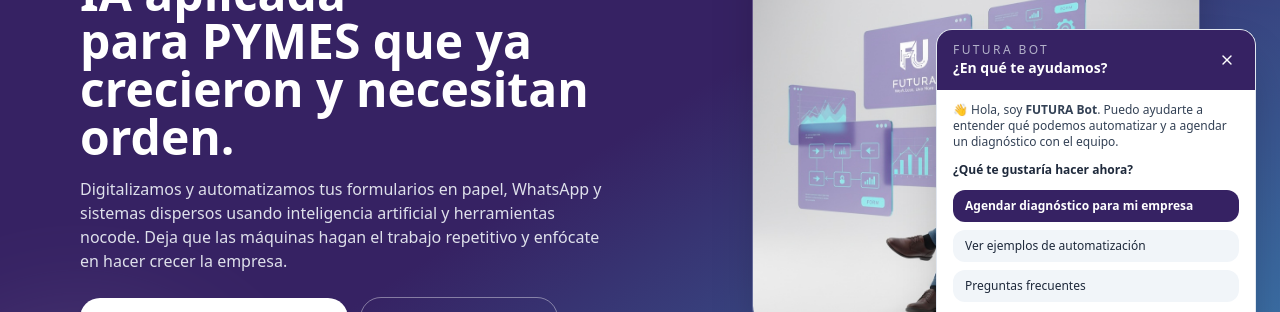
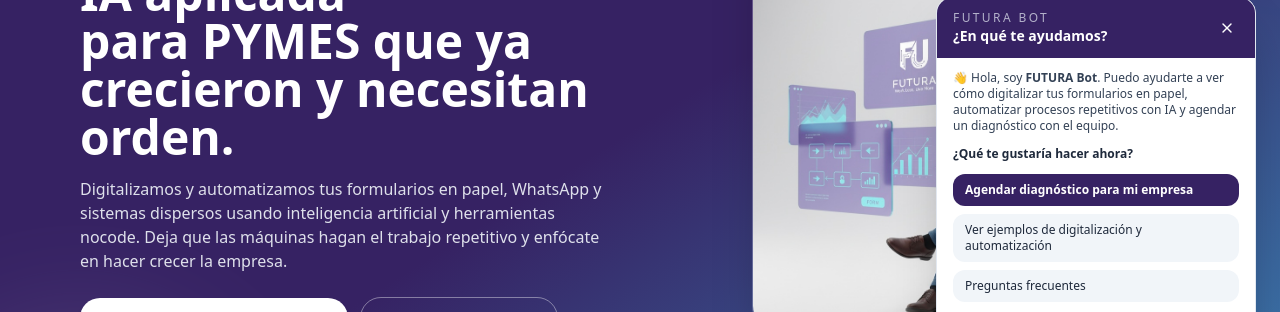
Before and after one commit to LuiisGo/futura-site, a Next.js app: page / in a window 1280 px wide. Both pictures are taken after a click on the button "Abrir chat de FUTURA". Shown: the part 357-669 px from the top of the page. Built offline with nearby package versions, Linux system fonts and the light colour scheme; no server answers.

Commit message:
Update ChatWidget.tsx

```diff
--- a/components/chat/ChatWidget.tsx
+++ b/components/chat/ChatWidget.tsx
@@ -150,8 +150,8 @@
     <div className="space-y-3">
       <p className="text-slate-700">
         👋 Hola, soy <span className="font-semibold">FUTURA Bot</span>. Puedo
-        ayudarte a entender qué podemos automatizar y a agendar un diagnóstico
-        con el equipo.
+        ayudarte a ver cómo digitalizar tus formularios en papel, automatizar
+        procesos repetitivos con IA y agendar un diagnóstico con el equipo.
       </p>
       <p className="font-semibold text-slate-800">
         ¿Qué te gustaría hacer ahora?
@@ -167,7 +167,7 @@
           onClick={() => onSelect("examples")}
           className="w-full text-left px-3 py-2 rounded-xl bg-slate-100 text-slate-800 text-xs font-medium hover:bg-slate-200 transition-colors"
         >
-          Ver ejemplos de automatización
+          Ver ejemplos de digitalización y automatización
         </button>
         <button
           onClick={() => onSelect("faq")}
@@ -195,16 +195,16 @@
     <div className="space-y-3">
       <p className="font-semibold text-slate-800 text-xs">FAQ rápidas</p>
       <FAQLine
-        q="¿Qué es un ERP-lite?"
-        a="Es un sistema de operación hecho a la medida sobre herramientas accesibles (Google, WhatsApp, n8n), en lugar de un ERP gigante y cerrado."
+        q="¿Qué significa que usan inteligencia artificial?"
+        a="La IA nos ayuda a entender mensajes en lenguaje natural, resumir información, responder sobre tus procesos y clasificar tareas automáticamente."
       />
       <FAQLine
-        q="¿Qué automatizan normalmente?"
-        a="Captura de datos, generación de reportes, alertas, tickets, órdenes, rutas, lealtad y más."
+        q="¿Necesito tener todo digitalizado antes?"
+        a="No. Parte del proyecto es justamente pasar de papel y archivos sueltos a flujos digitales para que luego la automatización y la IA puedan trabajar."
       />
       <FAQLine
         q="¿Pueden trabajar remoto?"
-        a="Sí, trabajamos 100% remoto para PYMES en Guatemala y LATAM."
+        a="Sí, podemos implementar todo a distancia para PYMES en Guatemala y otros países."
       />
       <button
         onClick={onBack}
@@ -229,23 +229,23 @@
   return (
     <div className="space-y-3">
       <p className="font-semibold text-slate-800 text-xs">
-        Ejemplos de automatización
+        Ejemplos de digitalización + IA
       </p>
       <FAQLine
-        q="Lácteos / Agroalimentos"
-        a="Producción diaria registrada desde planta, inventarios por lote, rutas de reparto y cobranza reflejados en dashboards ejecutivos."
+        q="Agroindustria y alimentos"
+        a="Producción diaria registrada desde planta sin planillas en papel, inventarios por lote, rutas de reparto y cobranza reflejados en dashboards ejecutivos, con alertas inteligentes basadas en IA."
       />
       <FAQLine
         q="Retail"
-        a="Reposiciones automáticas por nivel de stock, reportes de rotación y márgenes por producto, programas de lealtad con FUTURA Wallet."
+        a="Reposiciones automáticas por nivel de stock, reportes de rotación y márgenes por producto, programas de lealtad con FUTURA Wallet y segmentación de clientes usando IA."
       />
       <FAQLine
         q="Combustibles / Flotas"
-        a="Flujo completo de cotización, órdenes y seguimiento de entregas, con panel de clientes y estado de facturación."
+        a="Flujo completo de cotización, órdenes y seguimiento de entregas, con panel de clientes, estado de facturación y alertas inteligentes para consumos fuera de rango."
       />
       <FAQLine
         q="Servicios técnicos / Seguridad"
-        a="Tickets centralizados, activos con QR, agenda de mantenimiento preventivo y bot interno para soporte rápido."
+        a="Tickets centralizados, activos con QR, agenda de mantenimiento preventivo y bot interno con IA que responde preguntas rápidas del equipo."
       />
       <button
         onClick={onBack}
@@ -335,7 +335,7 @@
           onChange={(e) => setLead({ ...lead, sector: e.target.value })}
         >
           <option value="">Selecciona una opción</option>
-          <option value="lacteos">Agroalimentos / Lácteos</option>
+          <option value="agroindustria">Agroindustria y alimentos</option>
           <option value="retail">Retail</option>
           <option value="combustibles">Combustibles / Flotas</option>
           <option value="servicios">Servicios técnicos / Seguridad</option>
@@ -396,7 +396,7 @@
         </div>
       )}
 
-      <div className="flex items-center justify-between pt-1">
+      <div className="flex items-center justify_between pt-1">
         <button
           onClick={onBack}
           className="text-[11px] text-slate-500 underline underline-offset-2"
```
